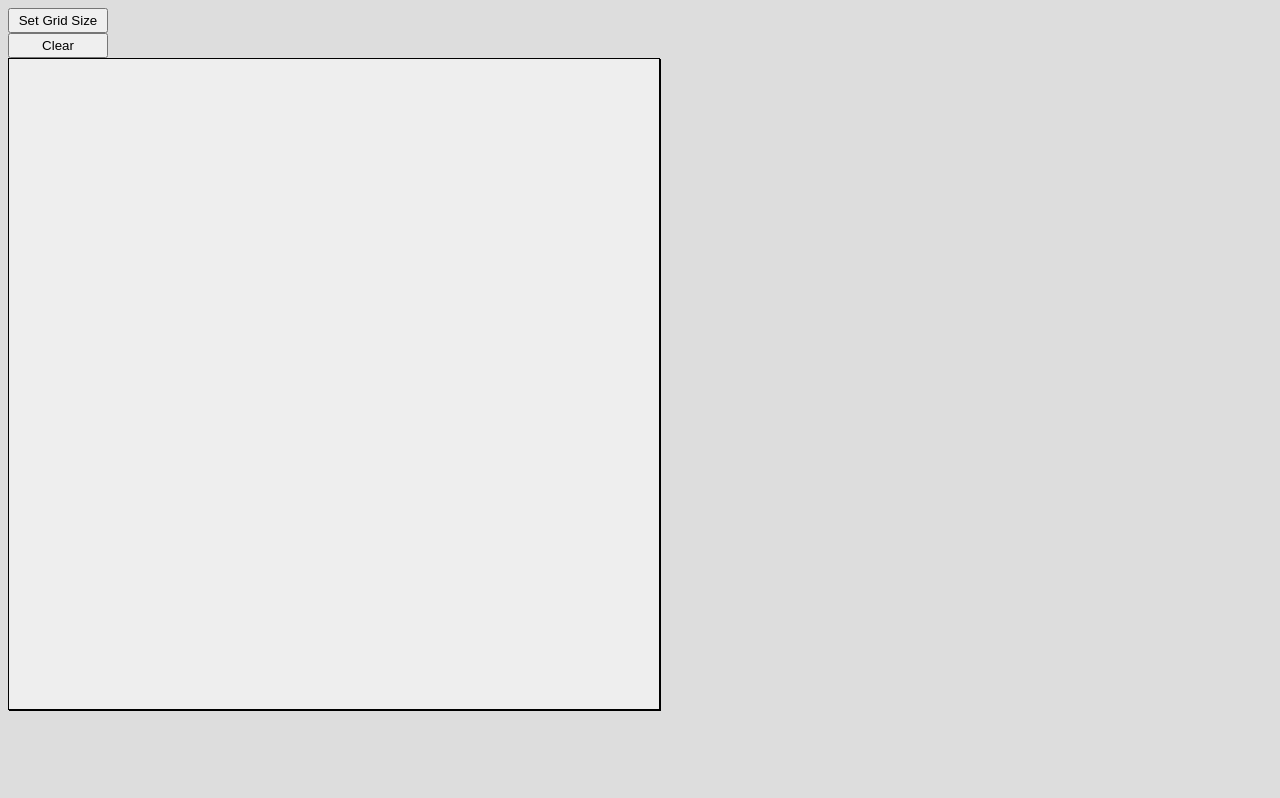
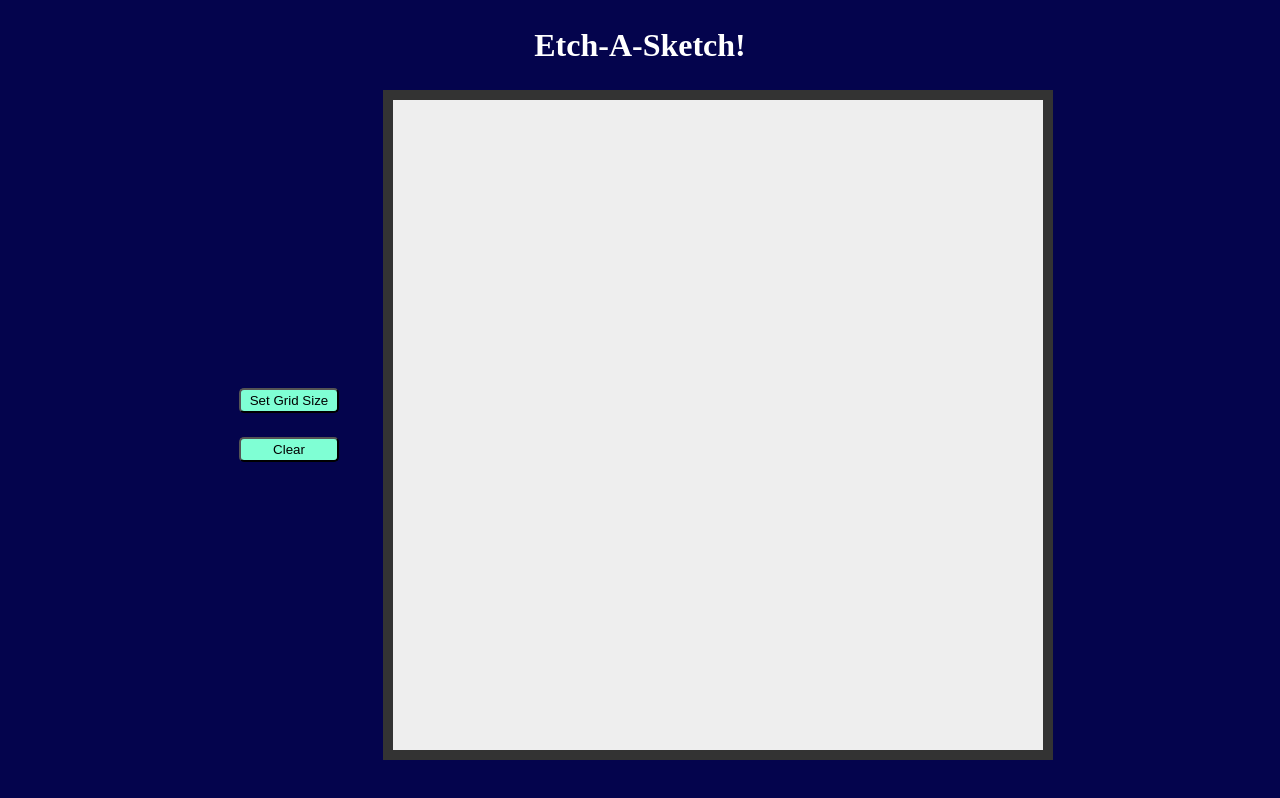
Before and after one commit to Brundex/03-odin-etch-a-sketch, a plain HTML site: page index.html in a window 1280 px wide. Drawn offline with Linux system fonts and the light colour scheme.

Commit message:
added style

```diff
--- a/index.html
+++ b/index.html
@@ -8,10 +8,15 @@
     <title>Etch-A-Sketch!</title>
 </head>
 <body>
-    <button id="grid-size-setter">Set Grid Size</button>
-    <button id="clear">Clear</button>
-    <div id="container">
-
+    <div id="title">
+        <h2 id="title-text" style="color: white; font-size: 32px;">Etch-A-Sketch!</h2>
+    </div>
+    <div id="content-container">
+    <div id="buttons">
+        <button id="grid-size-setter" class="button">Set Grid Size</button>
+        <button id="clear" class="button">Clear</button>
+    </div>
+    <div id="container"></div>
     </div>
     <script src="script.js"></script>
 </body>
--- a/styles.css
+++ b/styles.css
@@ -1,15 +1,32 @@
 body {
-    background-color: #ddd;
+    background-color: rgb(4, 4, 77);
+    flex-direction: column;
+    justify-content: center;
+    align-items: center;
+}
+#title {
+    text-align: center;
+}
+
+#buttons {
     display: flex;
     flex-direction: column;
+    justify-content: center;
 }
-#grid-size-setter {
+.button{
+    margin: 12px;
+    border-radius: 5px;
+    background-color: aquamarine;
     height: 25px;
     width: 100px;
 }
-#clear {
-    height: 25px;
-    width: 100px;
+
+#content-container {
+    display: flex;
+    justify-content: center;
+    align-items: center;
+    flex-direction: row;
+    gap: 32px;
 }
 #container {
     overflow: hidden;
@@ -23,10 +40,9 @@ body {
     max-width: 650px;
     height: 650px;
     max-height: 650px;
-    border: 1px solid black;
+    border: 10px solid #333;
     padding: 0;
     margin: 0;
-    box-shadow: 1px 1px;
 }
 
 .square {
@@ -34,7 +50,3 @@ body {
     margin: 0px;
     padding: 0px;
 }
-
-.hover {
-    background-color: black;
-}
```
